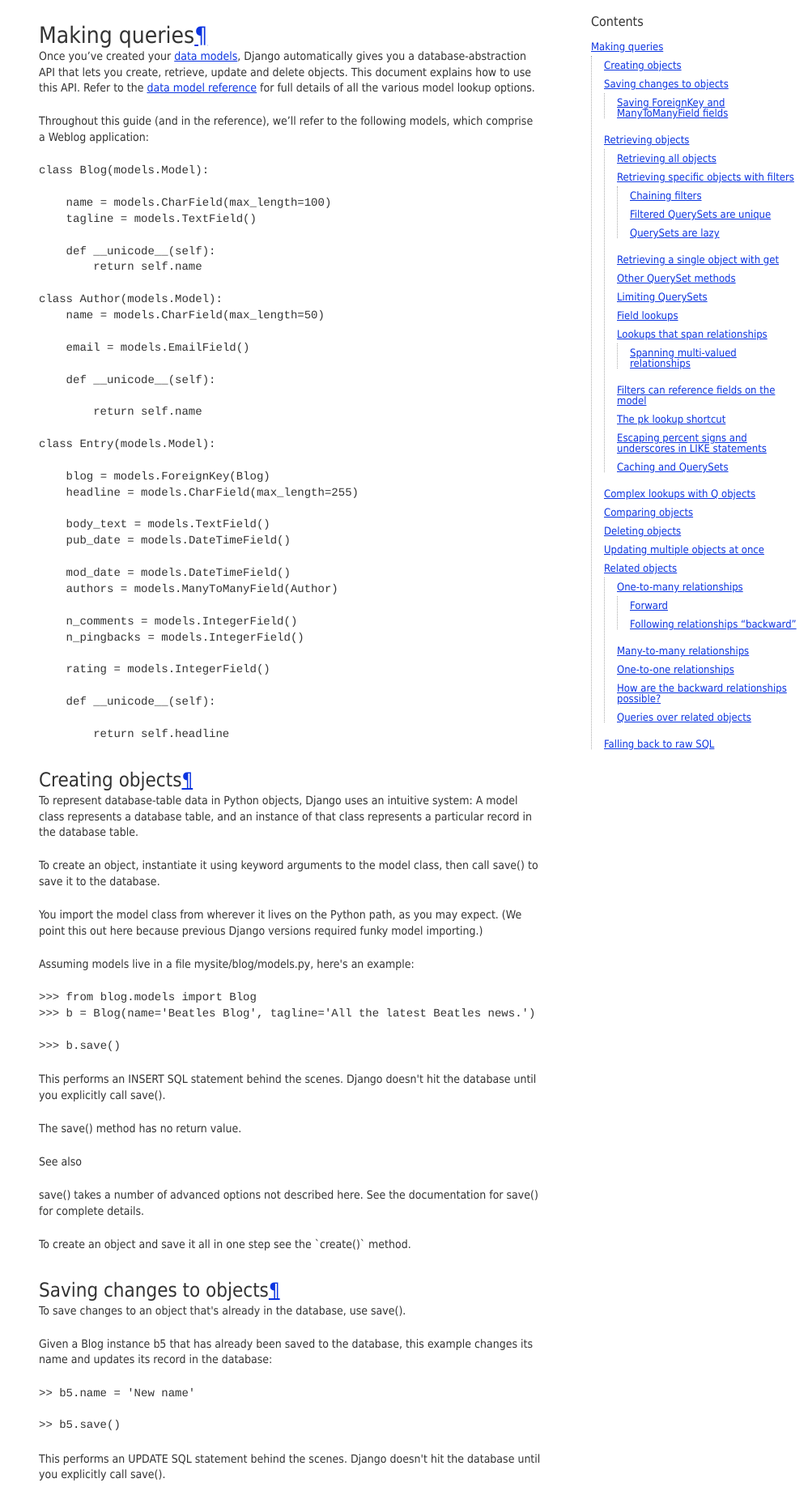
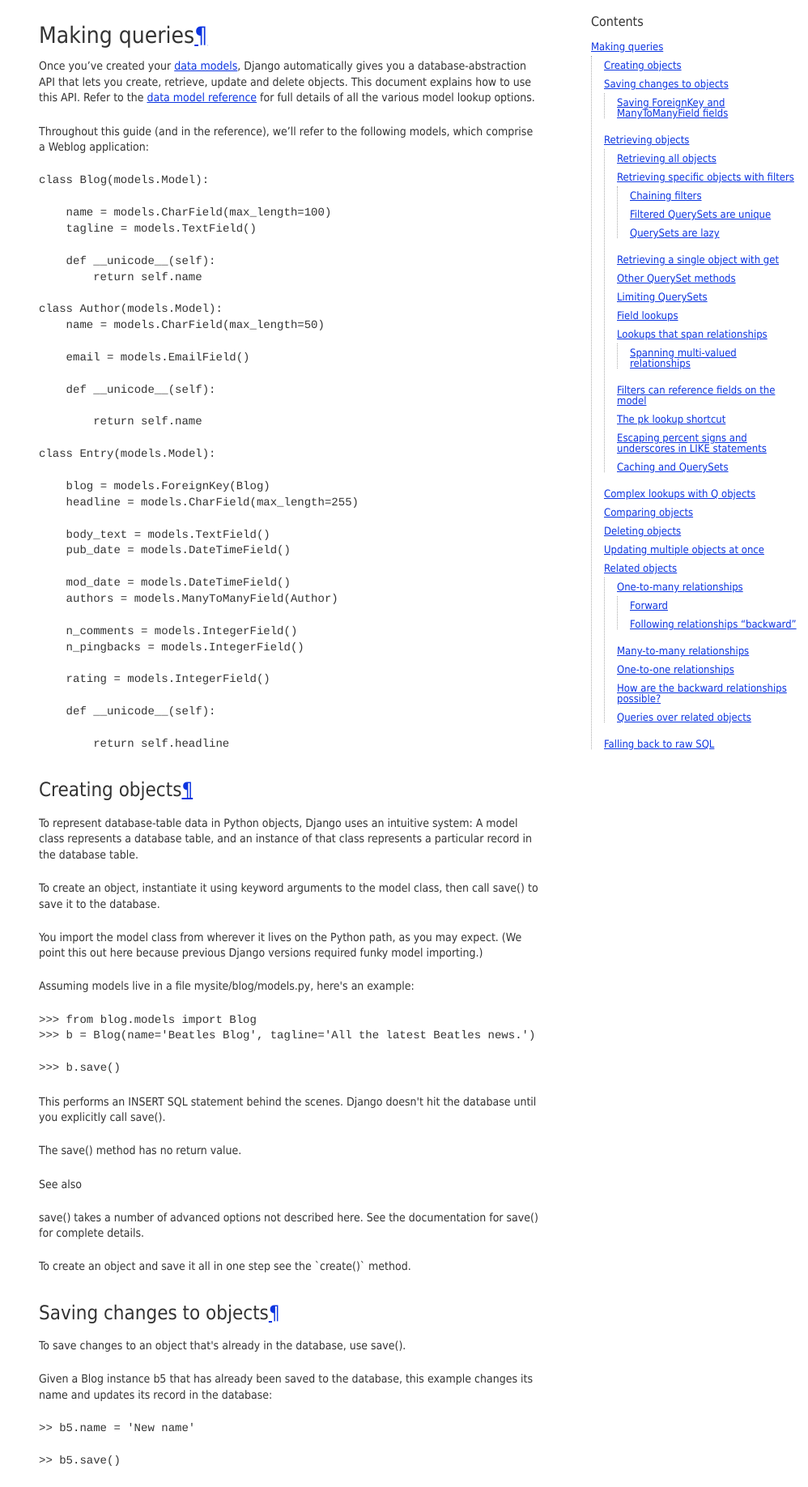
Before and after one commit to futurecolors/Django-Docs, a Django app: page /markup/search/ in a window 1280 px wide. Shown: the part 81-1917 px from the top of the page at 81% size, without its empty margins (282-1280 px from the left). Run offline with Django 3.2, Linux system fonts and the light colour scheme; some libraries are stand-ins or nearby versions.

Commit message:
Text headers padding-bottom

```diff
--- a/djangodocs/livedocs/static/css/typo.css
+++ b/djangodocs/livedocs/static/css/typo.css
@@ -23,22 +23,22 @@
  */
 
 .b-content h1 {
-    height: 1.07em;
+    height: 1.5em;
     padding-top: 0.4em;
     font-size: 280%;
 }
 .b-content h2 {
-    height: 1.15em;
+    height: 1.8em;
     padding-top: 0.55em;
     font-size: 240%;
 }
 .b-content h3 {
-    height: 1.1em;
+    height: 1.6em;
     padding-top: 0.9em;
     font-size: 200%;
 }
 .b-content h4 {
-    height: 1.1em;
+    height: 1.6em;
     font-size: 180%;
 }
 .b-content h5 {
```
